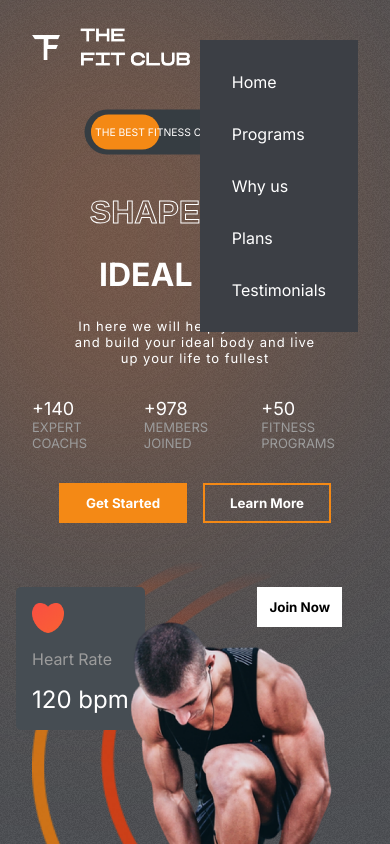
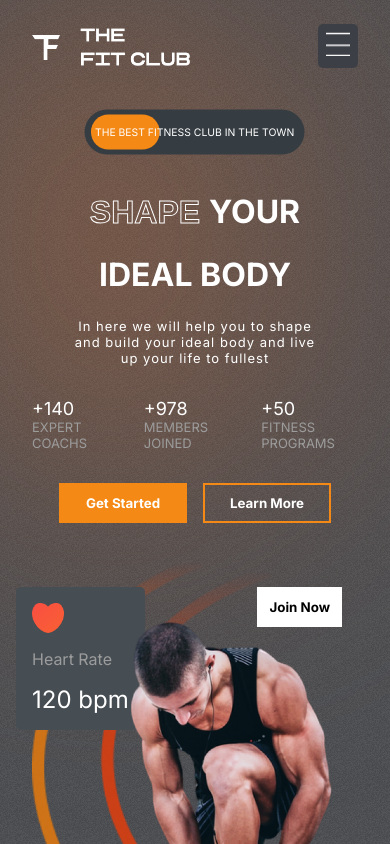
Before and after one commit to ZahaAnass/Gym-website, a React (Create React App) app: page / in a window 390 px wide. Shown: the top 844 px of the page. Built offline with nearby package versions, Linux system fonts and the light colour scheme.

Commit message:
implement responsive header with mobile menu toggle and smooth scrolling

```diff
--- a/src/components/Header/Header.jsx
+++ b/src/components/Header/Header.jsx
@@ -1,17 +1,34 @@
-import React from "react";
+import React, { useState } from "react";
 import "./Header.css";
 import Logo from "../../assets/logo.png";
+import Bars from "../../assets/bars.png";
+import { Link } from "react-scroll";
+
 const Header = () => {
+
+    const mobile = window.innerWidth <= 768 ? true : false;
+    const [menuOpened, setMenuOpened] = useState(false);
+
     return (
         <div className="header">
             <img src={Logo} alt="logo" className="logo" />
-            <ul className="header-menu">
-                <li>Home</li>
-                <li>Programs</li>
-                <li>Why us</li>
-                <li>Plans</li>
-                <li>Testimonials</li>
-            </ul>
+
+            {(menuOpened === false && mobile === true) ?
+                <div
+                    onClick={() => setMenuOpened(true)}
+                    style={{backgroundColor: 'var(--appColor)', padding: '0.5rem', borderRadius: '5px', cursor: 'pointer'}}
+                >
+                    <img src={Bars} alt="bars" style={{width: '1.5rem', height: "1.5rem"}} />
+                </div>
+            : (
+                <ul className="header-menu">
+                    <li><Link onClick={() => setMenuOpened(false)} to="hero" spy={true} smooth={true}>Home</Link></li>
+                    <li><Link onClick={() => setMenuOpened(false)} to="programs" spy={true} smooth={true}>Programs</Link></li>
+                    <li><Link onClick={() => setMenuOpened(false)} to="reasons" spy={true} smooth={true}>Why us</Link></li>
+                    <li><Link onClick={() => setMenuOpened(false)} to="plans" spy={true} smooth={true}>Plans</Link></li>
+                    <li><Link onClick={() => setMenuOpened(false)} to="testimonials" spy={true} smooth={true}>Testimonials</Link></li>
+                </ul>
+            )}
         </div>
     )
 }
```
